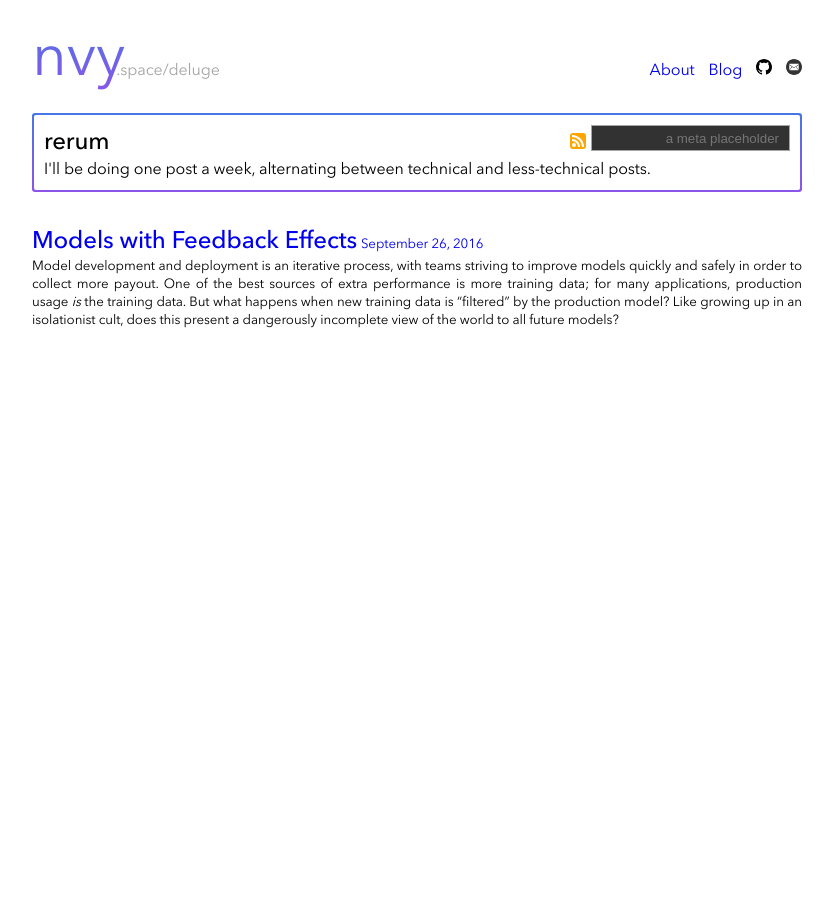
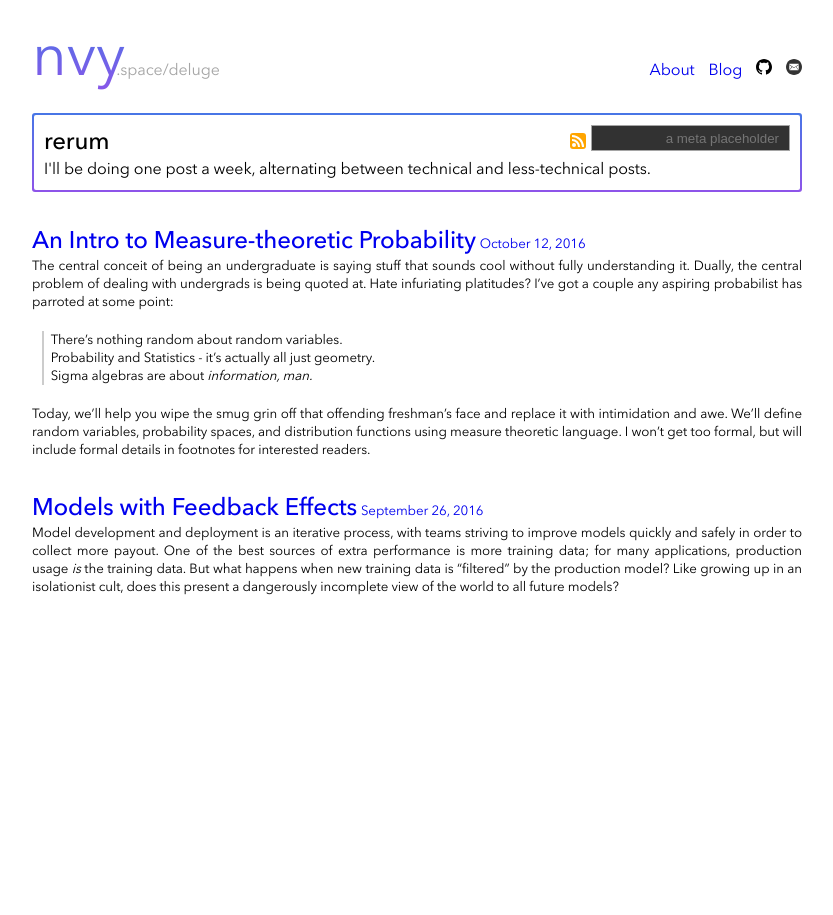
Before and after one commit to neilvyas/neilvyas.github.io, a Jekyll site: the page built from blog.html, in a window 1280 px wide. Shown: the whole page, without its empty margins (223-1056 px from the left). Built offline with Jekyll 4.4.1, drawn with Linux system fonts in a browser that asks for light colours; part of the change alters nothing that is shown.

````diff
--- a/_posts/2016-09-26-models-with-feedback-effects.md
+++ b/_posts/2016-09-26-models-with-feedback-effects.md
@@ -1,5 +1,5 @@
 ---
-layout: post
+layout: draft
 witty: /fillmein
 title: Models with Feedback Effects
 category: technical
@@ -42,12 +42,13 @@ TODO make this less contrived?
 
 ![decision boundaries](/static/posts/fillmein/decision_boundaries.png){: .responsive }
 
-It looks like a Kyogre or something, where the red is positive (and fraudulent) and the soft blue
-underbelly is where you make your money. You can see that the models for which we're modeling a
+Our data looks like a Kyogre or something, where the red is positive (and fraudulent) and the soft blue
+underbelly is where you make your money. If you really want to make it rain, you can be bold and try
+to take transactions from the wings, too. You can see that the models for which we're modeling a
 retraining process with feedback loops seem to have much less confident decision boundaries than the
 model which just saw the entire training set at once.  This is reflected in their much greater false
-negative rates, which translates to less good transactions cleared. TODO figure out whether this precise
-behavior is as expected
+negative rates, which translates to less good transactions cleared. TODO figure out whether this
+precise behavior is as expected
 
 ![rocs](/static/posts/fillmein/ROCS.png){: .responsive }
 
@@ -142,12 +143,30 @@ similar transactions we saw to really flesh out our training set.
 All you have to do now is write the code to make this work GO DO IT
 
 
+Online Learning
+===============
+
+Ok, now riddle me this: what if there *is* no retraining phase? That is, I *continuously improve* the
+quality of my models. Is there a policy I can pursue at the margin that works well? Only one way to
+find out!
+
 Conclusions
 ===========
 
 The problem of dealing with feedback effects is a really difficult one, and one that's encountered by
 many modeling teams today. There are some strategies for dealing with it, some of which I've
-detailed, but I'm not sure that there's an established modus operandi.
+detailed, but I'm not sure that there's an established modus operandi. Like all great things, the
+complexity of this problem blows up when you consider it together with its erstwhile real-world
+companions, like severe class imbalance. If you go and figure this out, or have already figured it
+out, please call me as soon as possible.
+
+TODO: here's an example from bioinformatics - link this with the DP post. Suppose you have are
+scoring a sequence against a profile HMM to determine whether or not this sequence belongs to the
+family of sequences generated by the HMM. Suppose that this sequence has a score greater than the
+threshold, so you conclude that it is a member of the HMM's family. Now, since you've gained
+information about the family of sequences generated by the HMM, you can update the HMM's parameters.
+Is this ok? Are you suffering from feedback effects? Do you need to make your thresholds stricter to
+account for the increased score of sequence $x$ should you incorporate it into your model?
 
 <small>
 *Thanks to TODO for proofreading this.*
--- /dev/null
+++ b/_posts/2016-10-12-intro-proba.md
@@ -0,0 +1,126 @@
+---
+layout: draft
+witty: /cantorexample
+title: An Intro to Measure-theoretic Probability
+excerpt_separator: <!--more-->
+---
+
+The central conceit of being an undergraduate is saying stuff that sounds cool without fully
+understanding it. Dually, the central problem of dealing with undergrads is being quoted at. Hate
+infuriating platitudes? I've got a couple any aspiring probabilist has parroted at some point:
+
+> There's nothing random about random variables.
+> Probability and Statistics - it's actually all just geometry.
+> Sigma algebras are about *information, man.*
+
+Today, we'll help you wipe the smug grin off that offending freshman's face and replace it with
+intimidation and awe. We'll define random variables, probability spaces, and distribution functions
+using measure theoretic language. I won't get too formal, but will include formal details in
+footnotes for interested readers.
+<!--more-->
+
+Spaces, Functions and Measures
+==============================
+
+Random variables are just measurable functions from $\Omega \to \mathbb{R}$.
+
+Then probability distributions of random variables are really just push-forward, or induced, measures.
+
+Information
+===========
+
+$\sigma(X)$ for a random variable $X$
+
+Independence: $\mathcal{A}_1, \mathcal{A}_2 \subset \mathcal{F}$ are independent iff for every $A_1 \in
+\mathcal{A}_1, A_2 \in \mathcal{A}_2$, we have that
+
+$$P[A_1 \cap A_2] = P[A_1] P[A_2].$$
+
+Consider $\mathcal{A}_1 = \sigma(X), \mathcal{A}_2 = \sigma(Y)$.
+
+Ramalamadingdong-change-of-measure
+==================================
+
+$$\nu(A) = \int_A f d\mu$$
+
+We say $f$ is then the **Radon-Nikodym Derivative** of $\nu$ with respect to $\mu$, or $f = d\nu /
+d\mu$. You should think of $f$ as some kind of *density* - say the space we're over is a map of the
+US, and let $\nu$ be the population of any given area and $\mu$ its area in square miles. Then $f$ is
+really the *population density of a given area*, in the sense that if we integrate population density
+over an area we get total population.
+
+If $\nu$ were absolutely continuous with respect to $\mu$, that would mean that wherever the land
+area is zero, the total population is also zero. Since this is correct, we have that $\nu \ll \mu$.
+
+Decomposing Measures
+====================
+
+Since these two properties are apparently not the same, we should find a counterexample to prove it
+to ourselves. Before I reveal it to you, let's think about the properties we want our counterexample
+to satisfy:
+
+Here's a visualization over just the interesting interval[^cantor_code], since a picture is worth a
+thousand words, and a gif five minutes of head-scratching:
+
+![](/static/posts/cantorexample/cantor_distribution.gif){: .responsive }
+
+Somehow, this function gets from 0 to 1 but is flat almost everywhere. Even better, you can prove
+that this thing is continuous, miraculously[^continuity], which is even better than the
+right-continuity we desire. This class of distributions are known as **singular distributions**, and
+fulfill the following interface:
+
+[^cantor_code]:
+    Here's some quick-and-dirty code I whipped up to generate this plot. You don't want to push it
+    past about 21 iterations:
+
+    ```python
+    def cantor_iteration(a, b):
+        a1, a2 = a
+        b1, b2 = b
+        sub_div, avg = 1.0 * (b1 - a1) / 3, 0.5 * (b2 + a2)
+        return [a, (a1 + sub_div, avg), (a1 + 2 * sub_div , avg), b]
+
+    def reiterate(intervals):
+        """Take a set of intervals and recursively cantorize each subinterval."""
+        elems = len(intervals)
+        if elems == 2:
+            a, b = intervals
+            return cantor_iteration(a, b)
+        else:
+            return reiterate(intervals[:elems / 2]) + reiterate(intervals[elems / 2:])
+
+    def cantor_distribution(iterations, a=(0, 0), b=(1.0, 1.0)):
+        cantor_cdf = [a, b]
+        for _ in xrange(iterations):
+            cantor_cdf = reiterate(cantor_cdf)
+
+        return cantor_cdf
+    ```
+
+[^continuity]:
+    In particular, there's a rather incredible argument that involves asserting that there
+    are only *countably many* jumps in the Cantor distribution. The way you get to this is by invoking
+    the density of $\mathbb{Q}$ in $[0, 1] \subset \mathbb{R}$; in particular, for something to be a
+    "jump" it must contain an open interval, and thus you can always find a rational number in that
+    interval by the density argument. Then, because of the properties of the distribution function, we
+    have that all these intervals across all jumps are disjoint, so we must have only countably many
+    jumps, since there are only countably many rationals in the interval $[0, 1] \in \mathbb{R}$ and each
+    jump is uniquely identified with one such rational.
+
+    Since the "jumps" are the only things that can ruin continuity, as the rest of the function is
+    just flat, we have that making sure there's only countably many jumps lets us complete the proof.
+    Why did we have to do all this density-of-the-rationals business? Well, think about what we
+    wanted to do: we wanted to show that there was only a "nice" amount of jumps, where "nice" here
+    means countable. Ideally, we could show that each jump was at least some $\varepsilon > 0$ and
+    then the argument is trivial. But think about the construction of the Cantor distribution - for
+    any given $\varepsilon > 0$, we can always find some iteration $n$ after which all jumps are
+    smaller than $\varepsilon$, so this "explicit" approach is no good. How else can we characterize
+    the jumps, if we can't use length directly? Well, if we say a jump has a "start" and an "end,"
+    then even though those two numbers can be arbitrarily close together, they must be distinct, or
+    the jump's not a jump and we're done. We can't necessarily fit a fixed number in there, but what
+    we can fit in between those "start" and "end" points is an open interval - *et voila*, we've
+    arrived at our crazy argument.
+
+    This kind of non-obvious or subtle argument is quite common in mathematics that has to deal with
+    different notions of infinity as a "secondary" concern; it's been interesting brushing up against
+    it so often as I'm studying measure theory.
````
Also changed, not shown: static/posts/cantorexample/cantor_distribution.gif (added).
